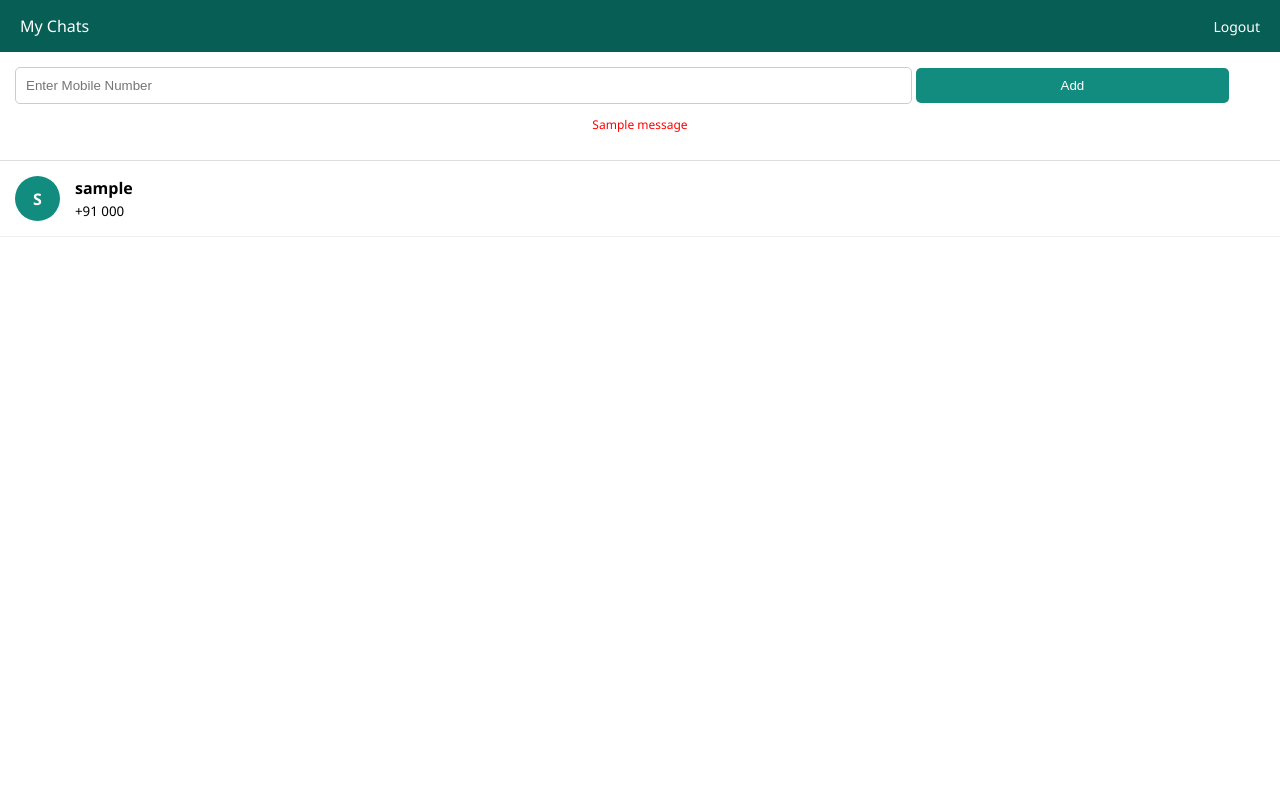
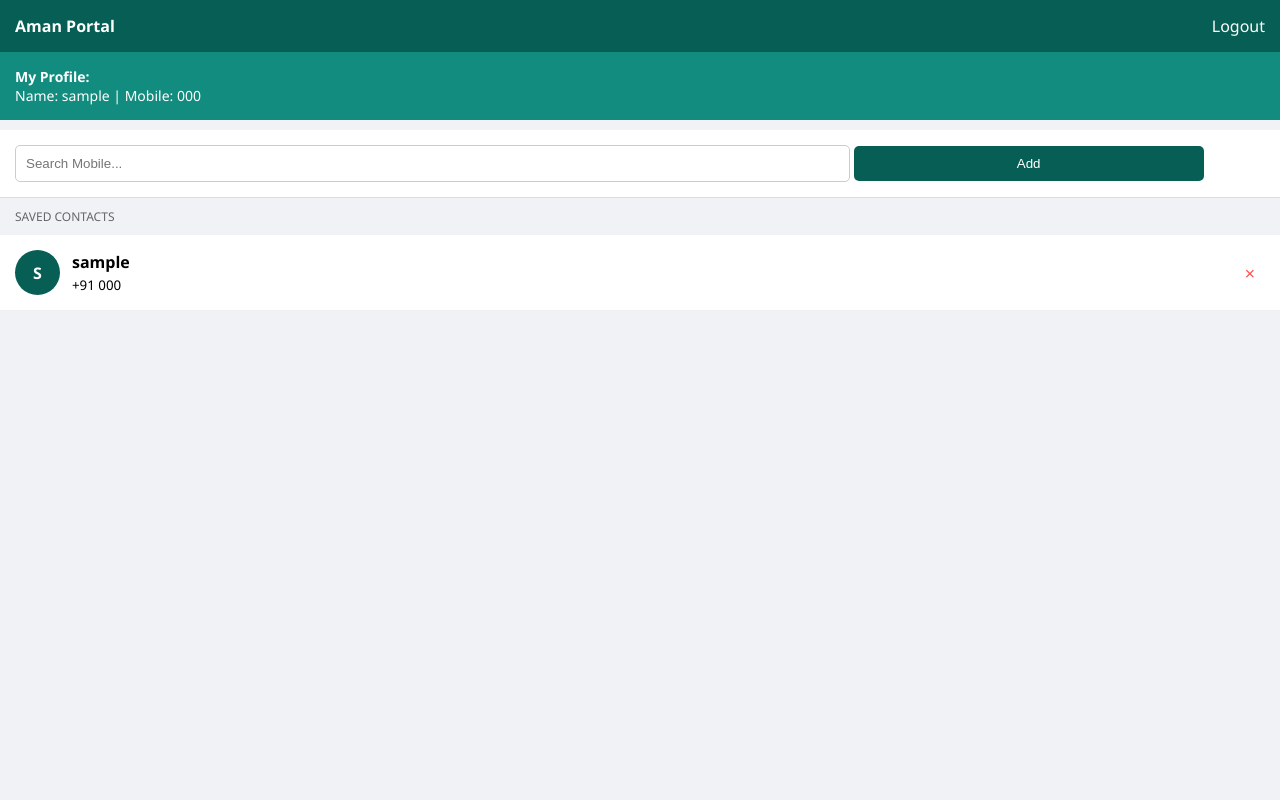
Before and after one commit to amanupadhy480-josh/Chat-Portal, a Flask app: page / in a window 1280 px wide. Run offline with Flask 3, Linux system fonts and the light colour scheme; a user stored in the database is signed in; tables that the repository leaves empty hold one stand-in row (values such as "Sample post"); one stand-in notice (Sample message) is shown.

Commit message:
Update home.html

```diff
--- a/templates/home.html
+++ b/templates/home.html
@@ -2,47 +2,67 @@
 <html>
 <head>
     <meta name="viewport" content="width=device-width, initial-scale=1.0">
-    <title>Chat Portal - Home</title>
+    <title>Chat Portal</title>
     <style>
-        body { font-family: 'Segoe UI', sans-serif; margin: 0; background: #f0f2f5; display: flex; flex-direction: column; height: 100vh; }
-        .header { background: #075e54; color: white; padding: 15px 20px; display: flex; justify-content: space-between; align-items: center; }
-        .add-box { background: white; padding: 15px; border-bottom: 1px solid #ddd; }
-        .add-box input { width: 70%; padding: 10px; border: 1px solid #ccc; border-radius: 5px; }
-        .add-box button { width: 25%; padding: 10px; background: #128c7e; color: white; border: none; border-radius: 5px; cursor: pointer; }
-        .user-list { flex: 1; overflow-y: auto; background: white; }
-        .user-item { padding: 15px; border-bottom: 1px solid #f0f0f0; display: flex; align-items: center; text-decoration: none; color: black; }
-        .avatar { width: 45px; height: 45px; background: #128c7e; border-radius: 50%; margin-right: 15px; display: flex; align-items: center; justify-content: center; color: white; font-weight: bold; }
-        .flash { color: red; font-size: 12px; text-align: center; }
+        body { font-family: 'Segoe UI', sans-serif; margin: 0; background: #f0f2f5; }
+        .header { background: #075e54; color: white; padding: 15px; display: flex; justify-content: space-between; position: sticky; top:0; z-index:10; }
+        .profile-card { background: #128c7e; color: white; padding: 15px; margin-bottom: 10px; font-size: 14px; }
+        .add-section { background: white; padding: 15px; border-bottom: 1px solid #ddd; }
+        .add-section input { width: 65%; padding: 10px; border: 1px solid #ccc; border-radius: 5px; }
+        .add-section button { width: 28%; padding: 10px; background: #075e54; color: white; border: none; border-radius: 5px; }
+        .section-title { padding: 10px 15px; font-size: 12px; color: #666; text-transform: uppercase; }
+        .user-item { background: white; padding: 15px; display: flex; align-items: center; justify-content: space-between; border-bottom: 1px solid #f0f0f0; text-decoration: none; color: black; }
+        .user-info { display: flex; align-items: center; flex: 1; text-decoration: none; color: black; }
+        .avatar { width: 45px; height: 45px; background: #075e54; border-radius: 50%; display: flex; align-items: center; justify-content: center; color: white; margin-right: 12px; font-weight: bold; }
+        .del-btn { color: #ff5252; text-decoration: none; font-size: 18px; padding: 5px 10px; }
+        .unknown-tag { background: #e1f5fe; color: #0288d1; font-size: 10px; padding: 2px 5px; border-radius: 3px; }
     </style>
 </head>
 <body>
     <div class="header">
-        <span>My Chats</span>
-        <a href="/logout" style="color:white; text-decoration:none; font-size:14px;">Logout</a>
+        <strong>Aman Portal</strong>
+        <a href="/logout" style="color:white; text-decoration:none;">Logout</a>
     </div>
 
-    <div class="add-box">
+    <div class="profile-card">
+        <strong>My Profile:</strong><br>
+        Name: {{ current_user.username }} | Mobile: {{ current_user.mobile }}
+    </div>
+
+    <div class="add-section">
         <form action="/add_contact" method="POST">
-            <input name="mobile" placeholder="Enter Mobile Number" required>
+            <input name="mobile" placeholder="Search Mobile..." required>
             <button type="submit">Add</button>
         </form>
-        {% with messages = get_flashed_messages() %}{% if messages %}<p class="flash">{{ messages[0] }}</p>{% endif %}{% endwith %}
     </div>
 
-    <div class="user-list">
-        {% if contacts %}
+    <div class="section-title">Saved Contacts</div>
     {% for c in contacts %}
-            <a href="/chat/{{ c.contact_username }}" class="user-item">
+    <div class="user-item">
+        <a href="/chat/{{ c.contact_username }}" class="user-info">
             <div class="avatar">{{ c.contact_username[0]|upper }}</div>
             <div>
                 <strong>{{ c.contact_username }}</strong><br>
                 <small>+91 {{ c.contact_mobile }}</small>
             </div>
         </a>
+        <a href="/delete_contact/{{ c.id }}" class="del-btn" onclick="return confirm('Remove contact?')">×</a>
+    </div>
     {% endfor %}
-        {% else %}
-            <p style="text-align: center; color: gray; margin-top: 50px;">No contacts. Add someone using their mobile number!</p>
+
+    {% if unknown %}
+    <div class="section-title">Unknown Messages</div>
+    {% for u in unknown %}
+    <div class="user-item">
+        <a href="/chat/{{ u.username }}" class="user-info">
+            <div class="avatar" style="background:#607d8b;">{{ u.username[0]|upper }}</div>
+            <div>
+                <strong>{{ u.username }}</strong> <span class="unknown-tag">New</span><br>
+                <small>+91 {{ u.mobile }}</small>
+            </div>
+        </a>
+    </div>
+    {% endfor %}
     {% endif %}
-    </div>
 </body>
                                                                                           </html>
```
Lines whose indentation alone changed are shown as unchanged.
